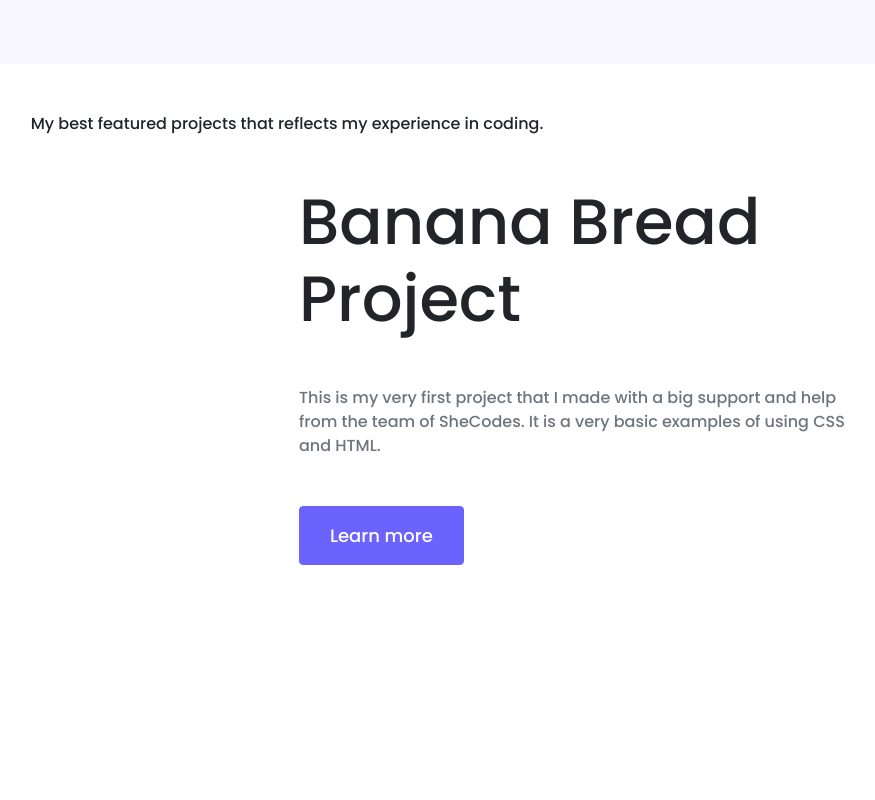
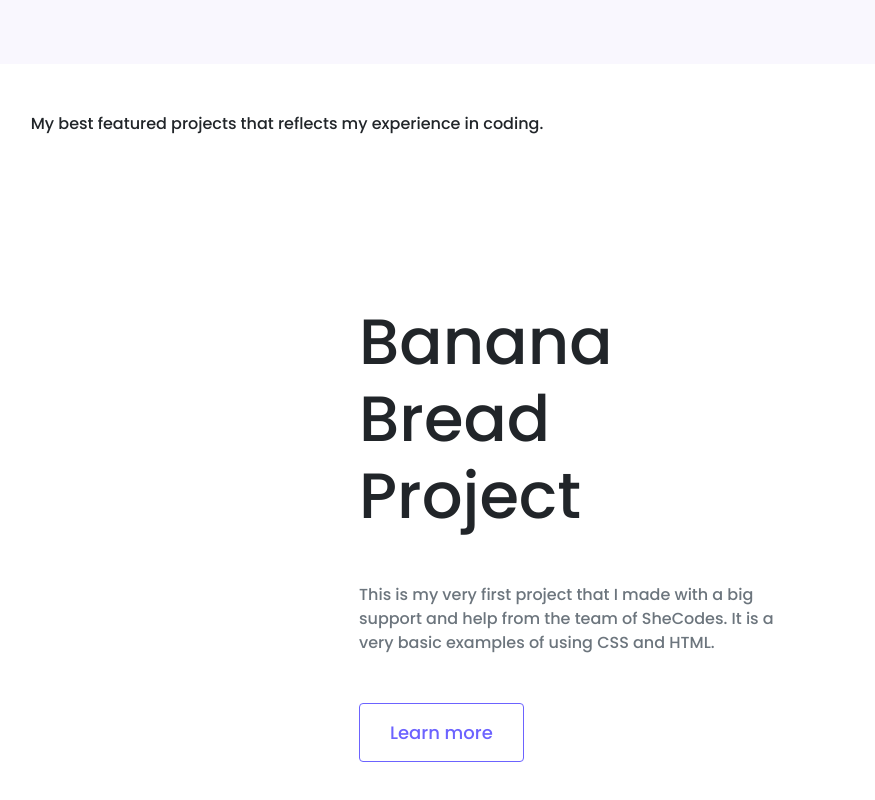
Before and after one commit to evelientje90/Portfolio-project-EK, a plain HTML site: page index.html in a window 1280 px wide. Shown: the part 588-1388 px from the top of the page, without its empty margins (353-1228 px from the left). Before the commit the page ends 1201 px from the top, so only its background shows below. Drawn offline with nearby package versions, Linux system fonts and the light colour scheme.

Commit message:
Update portfolio.css
Css properties updated.

```diff
--- a/Styles/portfolio.css
+++ b/Styles/portfolio.css
@@ -59,11 +59,14 @@ p {
 }
 
 .btn-branding-outline {
-    background: var(--branding-color);
+    color: var(--branding-color);
     border: 1px solid var(--branding-color);
     border-radius: 4px;
-    color: white;
     font-size: 18px;
     line-height: 27px;
     padding:15px 30px;
 }
+
+.project-description {
+    padding: 120px 60px;
+}
```
